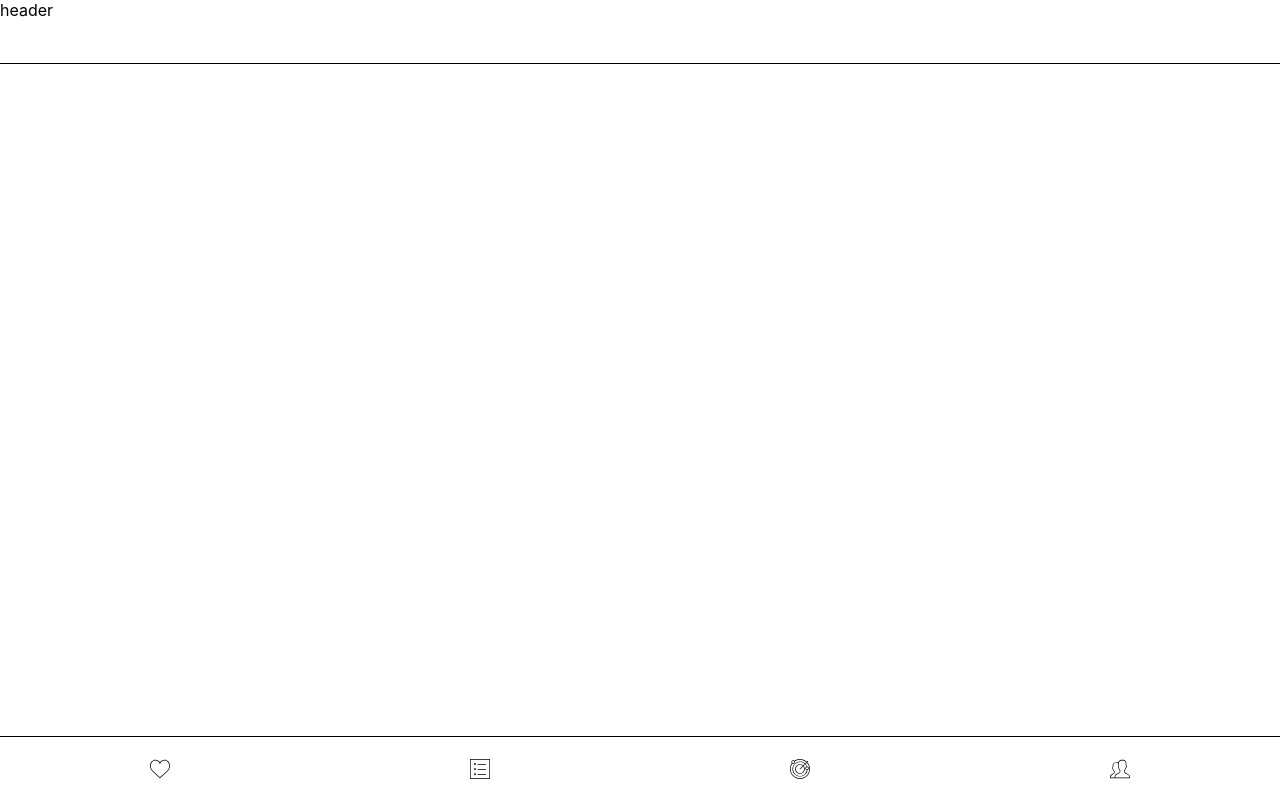
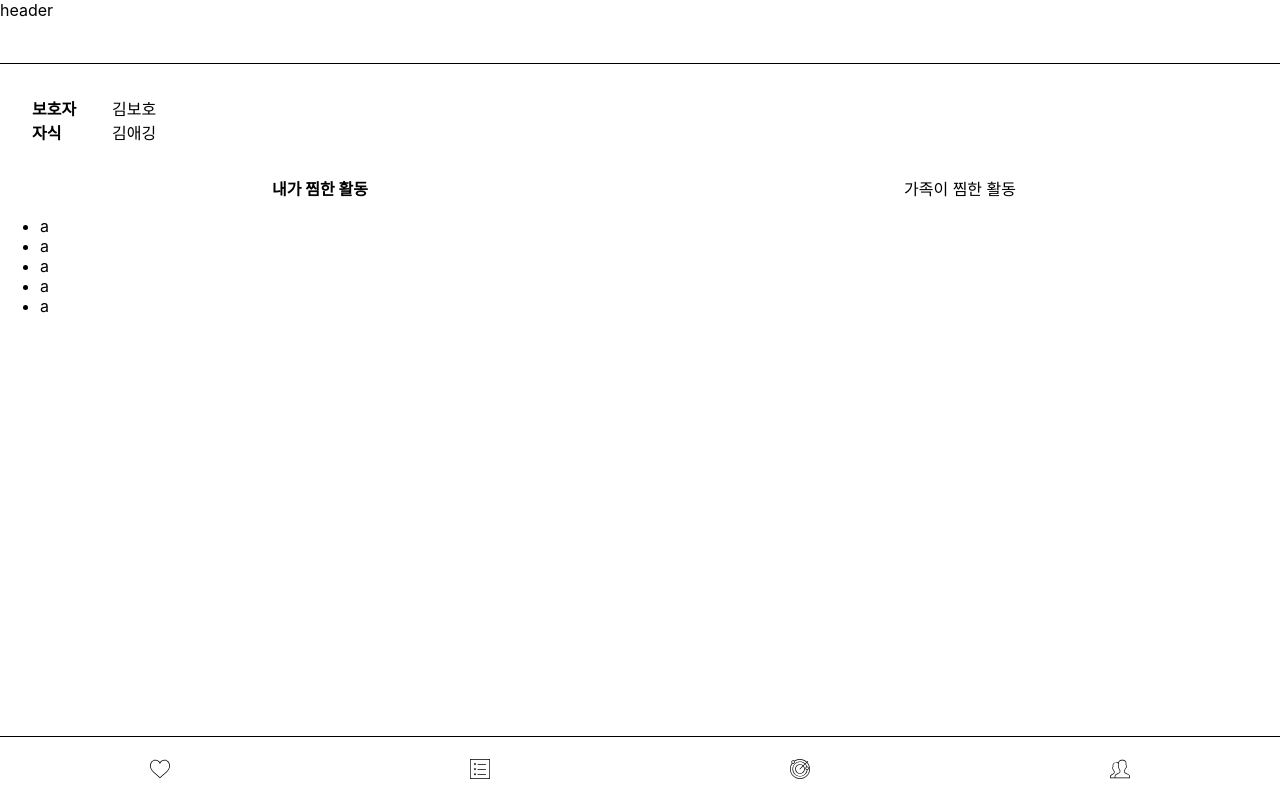
Before and after one commit to r-4bb1t/connecthon, a Next.js app: page /mypage in a window 1280 px wide. Built offline with nearby package versions, Linux system fonts and the light colour scheme.

Commit message:
add mypage skeleton

```diff
--- a/pages/mypage.tsx
+++ b/pages/mypage.tsx
@@ -1,8 +1,72 @@
 import type { NextPage } from "next";
+import { useState } from "react";
+import styled, { css } from "styled-components";
 import Layout from "../components/layout";
 
+enum TAB {
+  mine,
+  family,
+}
+
 const Home: NextPage = () => {
-  return <Layout>{}</Layout>;
+  const [tab, setTab] = useState(TAB.mine);
+  return (
+    <Layout>
+      <Profile>
+        <div>보호자</div>
+        <div>김보호</div>
+        <div>자식</div>
+        <div>김애깅</div>
+      </Profile>
+      <Tab>
+        <TabItem selected={tab === TAB.mine} onClick={() => setTab(TAB.mine)}>
+          내가 찜한 활동
+        </TabItem>
+        <TabItem
+          selected={tab === TAB.family}
+          onClick={() => setTab(TAB.family)}
+        >
+          가족이 찜한 활동
+        </TabItem>
+      </Tab>
+      <LikedList>
+        <LikedItem>a</LikedItem>
+        <LikedItem>a</LikedItem>
+        <LikedItem>a</LikedItem>
+        <LikedItem>a</LikedItem>
+        <LikedItem>a</LikedItem>
+      </LikedList>
+    </Layout>
+  );
 };
 
 export default Home;
+
+const Tab = styled.div`
+  display: grid;
+  grid-template-columns: repeat(2, 1fr);
+`;
+
+const TabItem = styled.div<{ selected: Boolean }>`
+  display: flex;
+  align-items: center;
+  justify-content: center;
+  ${(p) =>
+    p.selected &&
+    css`
+      font-weight: bold;
+    `}
+`;
+
+const LikedList = styled.ul``;
+
+const LikedItem = styled.li``;
+
+const Profile = styled.div`
+  display: grid;
+  grid-template-columns: 5rem 1fr;
+  padding: 2rem;
+  div:nth-child(odd) {
+    font-weight: bold;
+  }
+`;
```
